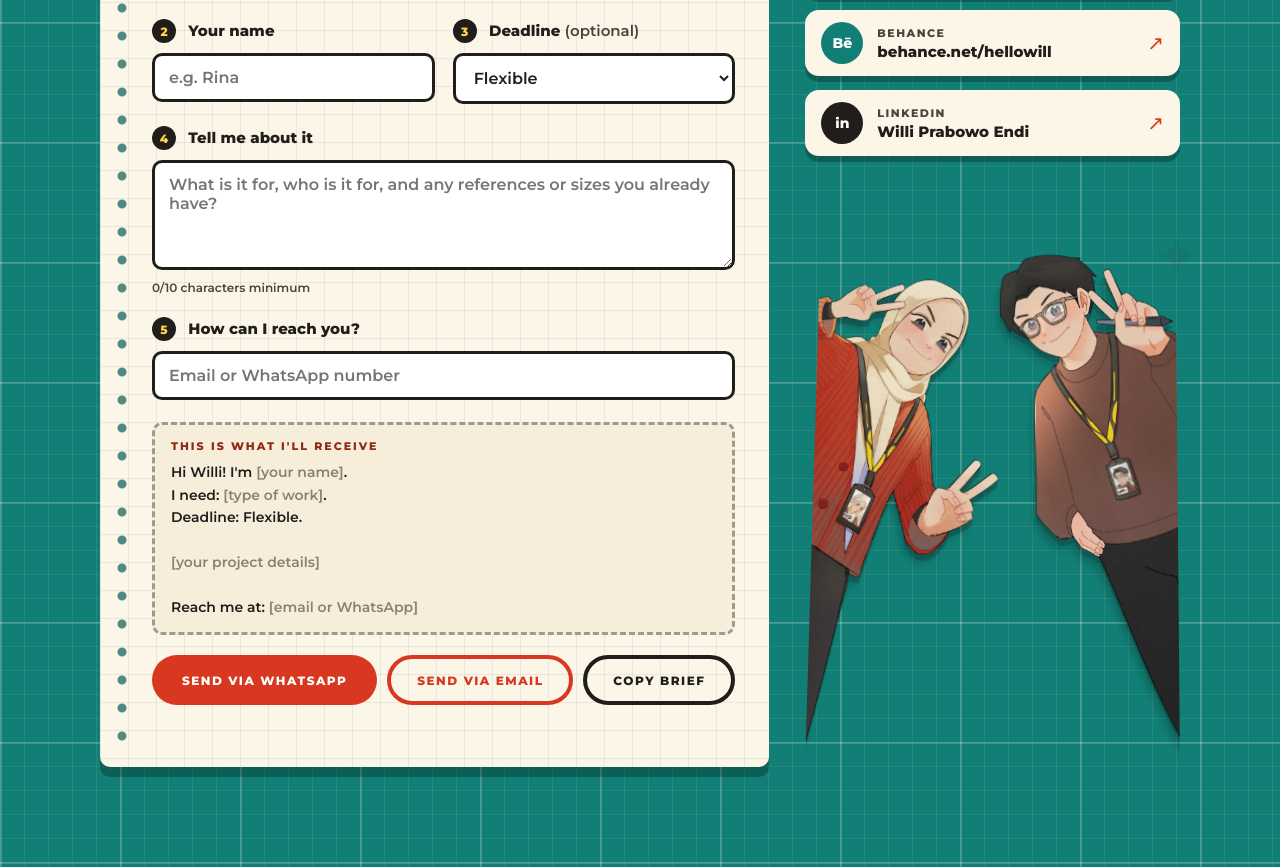
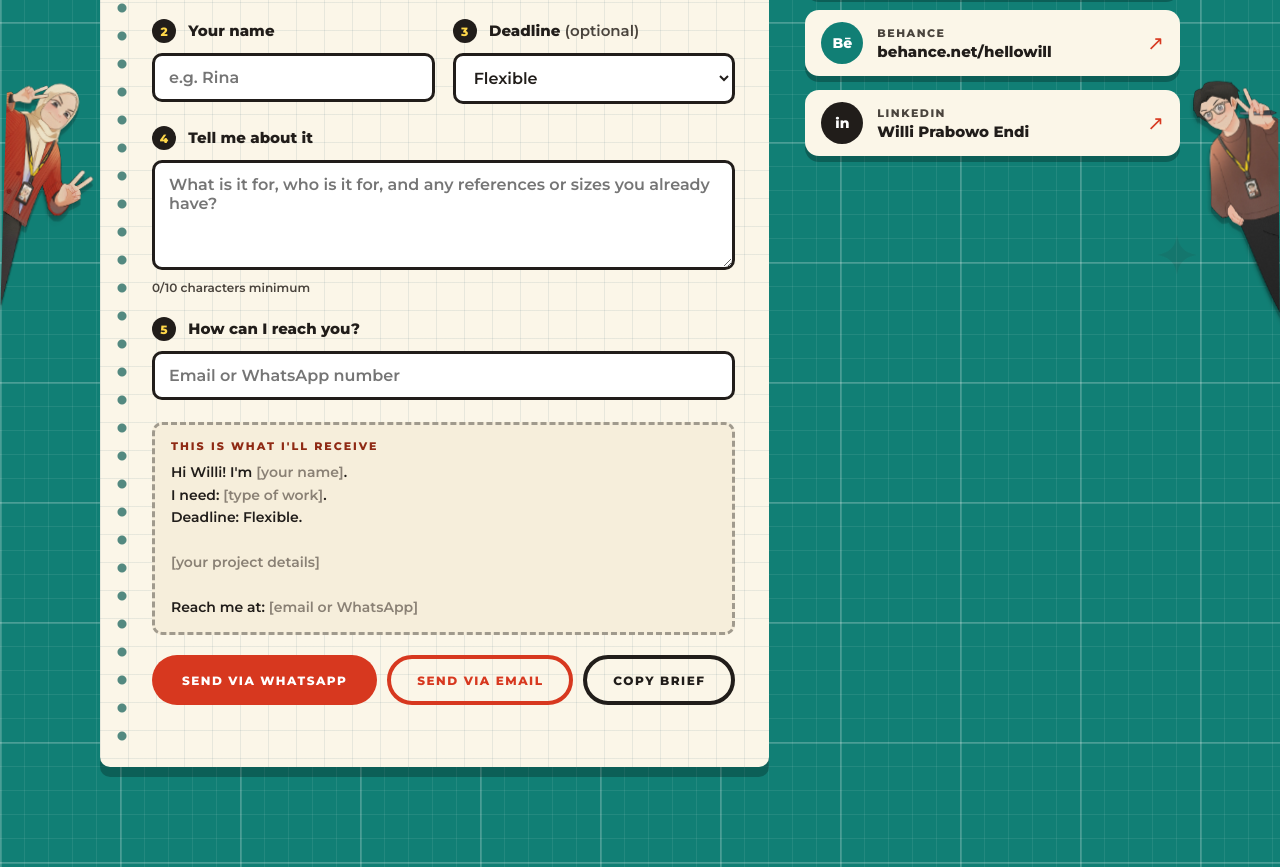
Before and after one commit to inipausss/ourspaces, a plain HTML site: page index.html in a window 1280 px wide. Shown: the part 4781-5648 px from the top of the page. Drawn offline with Linux system fonts and the light colour scheme.

Commit message:
Contact: Anisah and Willi peek from the page edges beside the form
Co-Authored-By: Claude Sonnet 5.5 <noreply@anthropic.com>
Claude-Session: https://claude.ai/code/session_01Bbm9eHCYPWcoo7R4zisnQK

```diff
--- a/index.html
+++ b/index.html
@@ -355,14 +355,15 @@ footer{background:var(--cream);color:var(--ink);border-top:3px solid var(--ink)}
 .btn-ghost{background:transparent;border-color:var(--ink);color:var(--ink)}
 .btn-ghost:hover{background:var(--ink);color:var(--yellow)}
 .status{min-height:20px;margin:12px 0 0;font-weight:700;font-size:13px;color:var(--blue)}
-.direct{flex:1 1 min(300px,100%);align-self:stretch;display:flex;flex-direction:column;gap:14px}
-/* the two characters peek in from the column's edges, then sway toward each other */
-.duo{margin-top:auto;padding-top:28px;display:flex;justify-content:space-between;align-items:flex-end;overflow:hidden;pointer-events:none}
-.fig{display:block;width:52%}
+.direct{flex:1 1 min(300px,100%);display:flex;flex-direction:column;gap:14px}
+/* the two characters peek in from the page edges beside the form; only shown where the side margins are wide enough */
+.sides{position:absolute;inset:0;z-index:-1;display:none;justify-content:space-between;align-items:center;overflow:hidden;pointer-events:none}
+@media (min-width:1240px){.sides{display:flex}}
+.fig{display:block;width:min(230px,calc((100vw - 1100px)/2))}
 .fig img{display:block;width:100%;height:auto;filter:drop-shadow(0 6px 0 rgba(0,0,0,.18));transform-origin:0 100%;animation:sway 5s ease-in-out infinite}
 .fig-r img{transform-origin:100% 100%;animation-name:swayR;animation-delay:-2.5s}
-.rv.in:not(.done) .fig-l{animation:peekL .9s var(--ease) .4s backwards}
-.rv.in:not(.done) .fig-r{animation:peekR .9s var(--ease) .6s backwards}
+.rv.in:not(.done)~.sides .fig-l{animation:peekL .9s var(--ease) .4s backwards}
+.rv.in:not(.done)~.sides .fig-r{animation:peekR .9s var(--ease) .6s backwards}
 @keyframes sway{50%{transform:rotate(2.2deg) translateY(-8px)}}
 @keyframes swayR{50%{transform:rotate(-2.2deg) translateY(-8px)}}
 @keyframes peekL{from{transform:translateX(-75%)}}
@@ -548,10 +549,10 @@ footer{background:var(--cream);color:var(--ink);border-top:3px solid var(--ink)}
       <a class="ch ch-ig" href="https://www.instagram.com/inipausss/" target="_blank" rel="noopener"><b>IG</b><span><small>Instagram</small>@inipausss</span><i aria-hidden="true">&#8599;</i></a>
       <a class="ch ch-be" href="https://www.behance.net/hellowill" target="_blank" rel="noopener"><b>B&#275;</b><span><small>Behance</small>behance.net/hellowill</span><i aria-hidden="true">&#8599;</i></a>
       <a class="ch ch-in" href="https://www.linkedin.com/in/willi-prabowo-endi/" target="_blank" rel="noopener"><b>in</b><span><small>LinkedIn</small>Willi Prabowo Endi</span><i aria-hidden="true">&#8599;</i></a>
-      <div class="duo" aria-hidden="true"><span class="fig fig-l"><img src="img/anisah.webp" alt="" loading="lazy"></span><span class="fig fig-r"><img src="img/willi.webp" alt="" loading="lazy"></span></div>
     </aside>
   </div>
-</div></section>
+</div><div class="sides" aria-hidden="true"><span class="fig fig-l"><img src="img/anisah.webp" alt="" loading="lazy"></span><span class="fig fig-r"><img src="img/willi.webp" alt="" loading="lazy"></span></div>
+</section>
 </main>
 
 <footer><div class="wrap"><span>&copy; 2026 Willi Prabowo Endi &middot; made in Yogyakarta</span><span class="foot-btns"><button class="btn btn-cream" id="motionBtn" type="button">Animation: on</button></span></div></footer>
```
